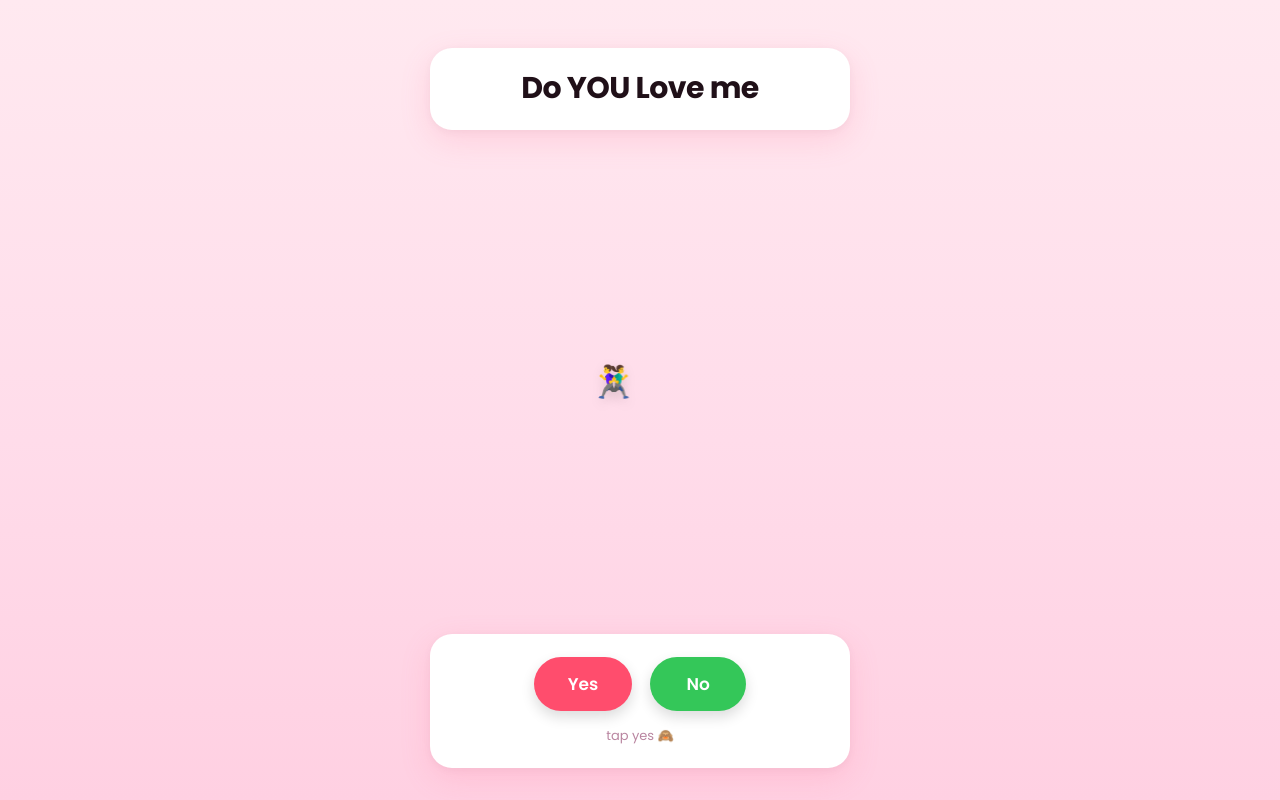
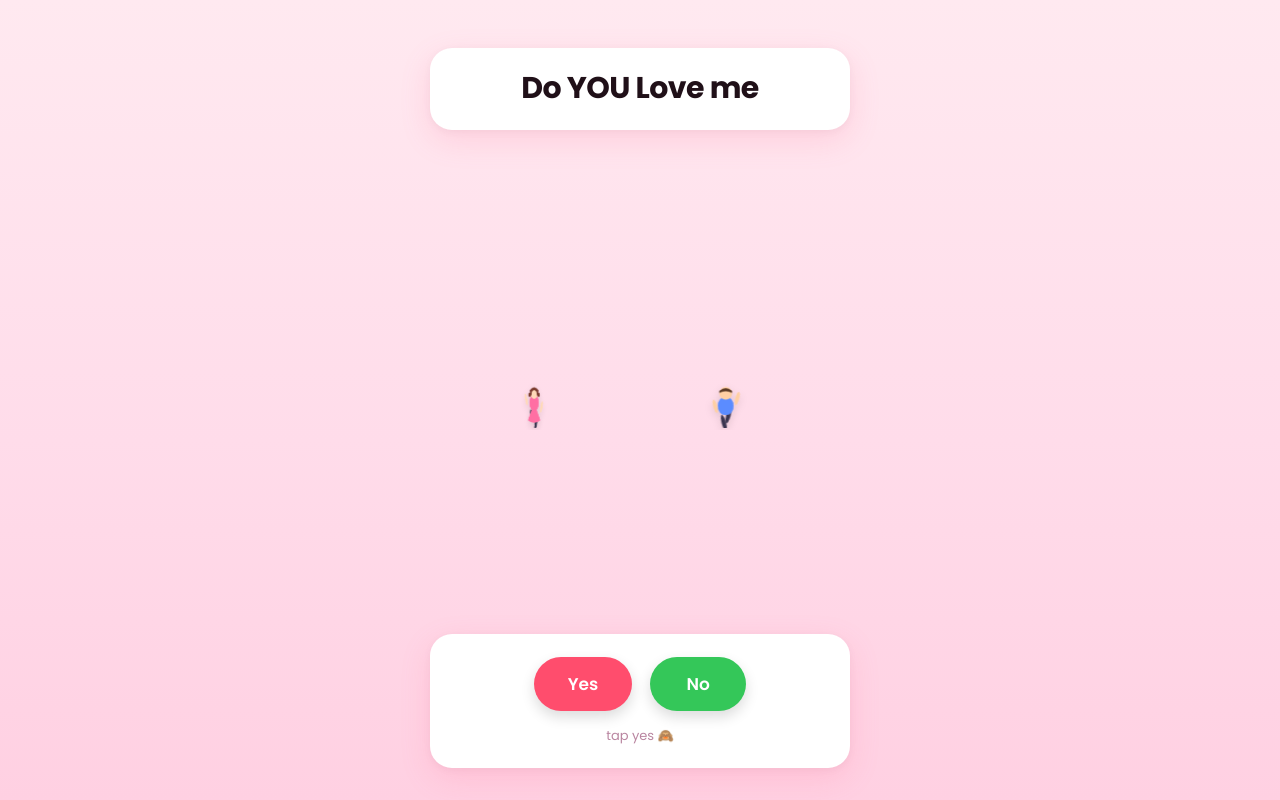
Before and after one commit to CodeGod-028/girlfriend-day, a plain HTML site: page index.html in a window 1280 px wide. Drawn offline with Linux system fonts and the light colour scheme.

Commit message:
SVG Miniature
Updated

```diff
--- a/index.html
+++ b/index.html
@@ -22,8 +22,34 @@
     </div>
 
     <div class="chase-zone" aria-hidden="true">
-      <span class="runner boy">🏃‍♂️</span>
-      <span class="runner girl">🏃‍♀️</span>
+
+      <div class="runner runner-boy">
+        <svg viewBox="0 0 40 52" width="100%" height="100%">
+          <ellipse class="leg leg-back" cx="17" cy="40" rx="2.6" ry="10" fill="#3a3550" transform-origin="17 32"/>
+          <ellipse class="leg leg-front" cx="23" cy="40" rx="2.6" ry="10" fill="#3a3550" transform-origin="23 32"/>
+          <ellipse cx="20" cy="26" rx="9.5" ry="11" fill="#5b8cff"/>
+          <ellipse class="arm arm-back" cx="10" cy="24" rx="2.4" ry="8" fill="#ffcfa3" transform-origin="10 18"/>
+          <ellipse class="arm arm-front" cx="30" cy="24" rx="2.4" ry="8" fill="#ffcfa3" transform-origin="30 18"/>
+          <circle cx="20" cy="11" r="7.5" fill="#ffcfa3"/>
+          <path d="M12.5 8 Q20 2 27.5 8 L27.5 10.5 Q20 6.5 12.5 10.5 Z" fill="#5b3a25"/>
+        </svg>
+      </div>
+
+      <div class="runner runner-girl">
+        <svg viewBox="0 0 40 52" width="100%" height="100%">
+          <ellipse class="leg leg-back" cx="17" cy="41" rx="2.4" ry="8" fill="#3a3550" transform-origin="17 35"/>
+          <ellipse class="leg leg-front" cx="23" cy="41" rx="2.4" ry="8" fill="#3a3550" transform-origin="23 35"/>
+          <path d="M20 22 L32 44 Q20 50 8 44 Z" fill="#ff6fa3"/>
+          <ellipse class="arm arm-back" cx="9" cy="25" rx="2.2" ry="7.5" fill="#ffd9b8" transform-origin="9 19"/>
+          <ellipse class="arm arm-front" cx="31" cy="25" rx="2.2" ry="7.5" fill="#ffd9b8" transform-origin="31 19"/>
+          <ellipse cx="20" cy="22" rx="9" ry="10.5" fill="#ff6fa3"/>
+          <circle cx="20" cy="10" r="7" fill="#ffd9b8"/>
+          <path d="M12 6 Q20 -1 28 6 Q28 12 25 13 Q26 7 20 6 Q14 7 15 13 Q12 12 12 6 Z" fill="#7a3b2e"/>
+          <circle cx="11.5" cy="12" r="2.6" fill="#7a3b2e"/>
+          <circle cx="28.5" cy="12" r="2.6" fill="#7a3b2e"/>
+        </svg>
+      </div>
+
     </div>
 
     <div class="box box-buttons">
--- a/script.js
+++ b/script.js
@@ -71,6 +71,60 @@
   });
 
   yesBtn.addEventListener('click', goToPage2);
+
+  /* =========================================================
+     PAGE 1 — TINY BOY & GIRL CHASE ANIMATION (SVG)
+     Confined entirely to .chase-zone, between the two boxes.
+  ========================================================= */
+  const chaseZone = document.querySelector('.chase-zone');
+  const runnerBoy = document.querySelector('.runner-boy');
+  const runnerGirl = document.querySelector('.runner-girl');
+
+  function startRunner(el, opts) {
+    if (!el || !chaseZone) return;
+    let currentX = opts.startX;
+    el.style.transform = `translateX(${currentX}px) scaleX(1)`;
+
+    function nextMove() {
+      const zoneWidth = chaseZone.clientWidth;
+      const elWidth = el.offsetWidth || 30;
+      const maxX = Math.max(4, zoneWidth - elWidth - 4);
+
+      // occasionally just pause for a beat (feels more alive than nonstop running)
+      const willPause = Math.random() < 0.2;
+
+      let targetX = Math.random() * maxX;
+      // keep some minimum travel distance so it reads as "running", not twitching
+      if (Math.abs(targetX - currentX) < zoneWidth * 0.25) {
+        targetX = targetX > currentX
+          ? Math.min(maxX, currentX + zoneWidth * 0.35)
+          : Math.max(0, currentX - zoneWidth * 0.35);
+      }
+
+      const direction = targetX >= currentX ? 1 : -1;
+      const distance = Math.abs(targetX - currentX);
+      const duration = prefersReducedMotion
+        ? 3
+        : Math.max(0.9, distance / opts.speed);
+
+      el.style.transitionDuration = duration + 's';
+      el.style.transform = `translateX(${targetX}px) scaleX(${direction})`;
+      currentX = targetX;
+
+      const pause = willPause ? 500 + Math.random() * 700 : 120 + Math.random() * 400;
+      setTimeout(nextMove, duration * 1000 + pause);
+    }
+
+    setTimeout(nextMove, opts.initialDelay);
+  }
+
+  if (chaseZone && runnerBoy && runnerGirl) {
+    // give layout a tick to settle so clientWidth is accurate
+    requestAnimationFrame(() => {
+      startRunner(runnerBoy, { startX: 4, speed: 55, initialDelay: 300 });
+      startRunner(runnerGirl, { startX: chaseZone.clientWidth * 0.5, speed: 48, initialDelay: 900 });
+    });
+  }
 
   function goToPage2() {
     // iOS requires requesting motion permission inside a direct user gesture.
--- a/style.css
+++ b/style.css
@@ -74,43 +74,51 @@ html, body {
   flex: 1;
   width: 100%;
   max-width: 420px;
-  min-height: 64px;
-  display: flex;
-  align-items: center;
-  justify-content: center;
+  min-height: 72px;
+  max-height: 96px;
+  overflow: hidden;
   pointer-events: none;
 }
 
+/* Each runner is positioned absolutely and slid left/right via JS (transform:
+   translateX). CSS only handles the smooth glide + the little running-leg
+   wiggle, so the "chase" feels organic instead of a fixed repeating loop. */
 .runner {
   position: absolute;
-  font-size: clamp(24px, 7vw, 32px);
+  left: 0;
+  bottom: 2px;
+  width: 30px;
+  height: 40px;
   will-change: transform;
-  filter: drop-shadow(0 4px 6px rgba(0,0,0,0.12));
+  filter: drop-shadow(0 3px 4px rgba(0,0,0,0.12));
+  transform: translateX(0) scaleX(1);
+  transition: transform 1.8s cubic-bezier(0.45, 0, 0.4, 1);
 }
 
-.runner.boy {
-  animation: runBoy 6.5s ease-in-out infinite;
+.runner-girl {
+  width: 28px;
+  height: 40px;
 }
 
-.runner.girl {
-  animation: runGirl 7.2s ease-in-out infinite;
-  animation-delay: 0.4s;
+/* subtle running-leg / arm swing, independent of the horizontal glide */
+.runner .leg,
+.runner .arm {
+  animation: swingLimb 0.42s ease-in-out infinite;
+  transform-box: fill-box;
+}
+.runner .leg-front,
+.runner .arm-back {
+  animation-delay: 0.21s;
 }
 
-@keyframes runBoy {
-  0%   { transform: translateX(-70px) scaleX(1); }
-  22%  { transform: translateX(10px) scaleX(1); }
-  48%  { transform: translateX(60px) scaleX(-1); }
-  74%  { transform: translateX(-20px) scaleX(-1); }
-  100% { transform: translateX(-70px) scaleX(1); }
+@keyframes swingLimb {
+  0%, 100% { transform: rotate(18deg); }
+  50%      { transform: rotate(-18deg); }
 }
 
-@keyframes runGirl {
-  0%   { transform: translateX(70px) scaleX(-1); }
-  25%  { transform: translateX(-5px) scaleX(-1); }
-  52%  { transform: translateX(-65px) scaleX(1); }
-  78%  { transform: translateX(15px) scaleX(1); }
-  100% { transform: translateX(70px) scaleX(-1); }
+@media (min-width: 400px) {
+  .runner { width: 34px; height: 44px; }
+  .runner-girl { width: 32px; height: 44px; }
 }
 
 .box-buttons {
```
